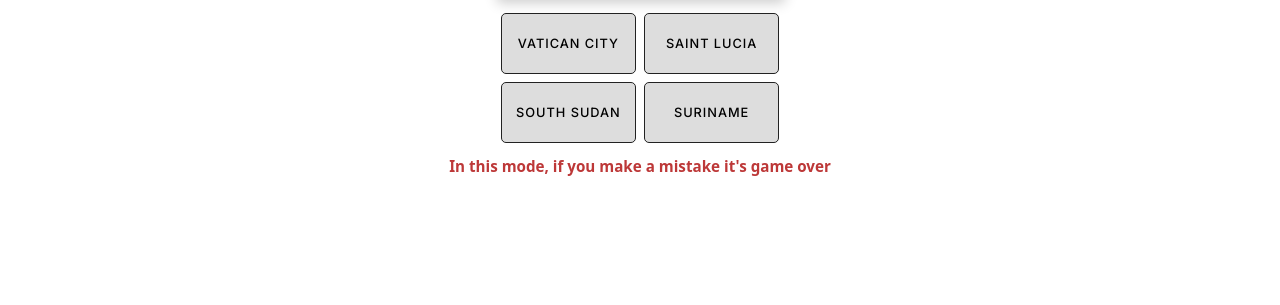
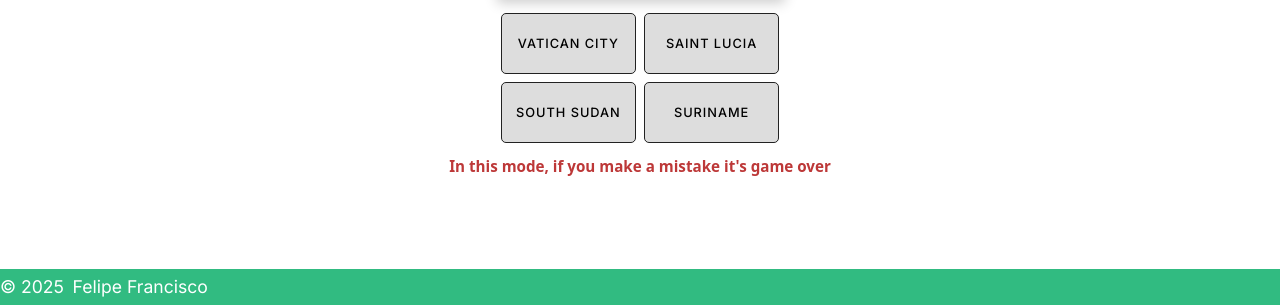
Before and after one commit to fefagundes-15/guess-the-flag, a plain HTML site: page challenge/challenge.html in a window 1280 px wide. Shown: the part 495-800 px from the top of the page. Drawn offline with Linux system fonts and the light colour scheme; a web font is replaced by a local one.

Commit message:
update project

```diff
--- a/challenge/challenge.html
+++ b/challenge/challenge.html
@@ -57,6 +57,12 @@
         <p id="challengeWarning"></p>
     </main>
 
+    <footer class="footer">
+        <footer class="footer container reveal">
+            &copy; <span id="currentYear"></span> Felipe Francisco
+        </footer>
+    </footer>
+
     <script src="../game-engine.js"></script>
     <script src="challenge.js"></script>
 </body>
```
Also changed, not shown: easy/easy.html (+6 -0 lines), expert/expert.html (+6 -0 lines), hard/hard.html (+6 -0 lines), medium/medium.html (+6 -0 lines), 1 other file.
